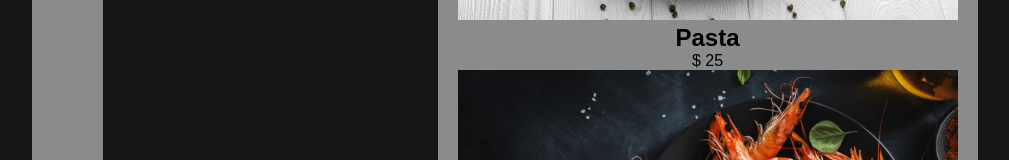
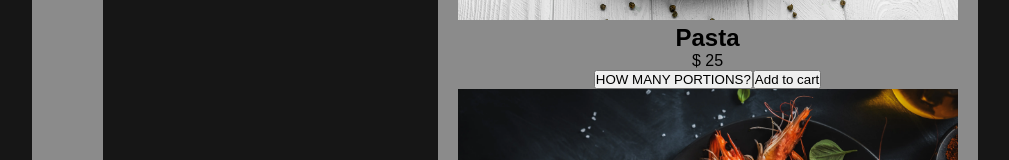
Before and after one commit to kateFrontend/redux-add-to-cart, a React (Create React App) app: page / in a window 1280 px wide. Shown: the part 334-494 px from the top of the page, without its empty margins (135-1144 px from the left). Built offline with nearby package versions, Linux system fonts and the light colour scheme.

Commit message:
add buttons

```diff
--- a/src/Components/DishesComponents/Dish.js
+++ b/src/Components/DishesComponents/Dish.js
@@ -6,6 +6,9 @@ function Dish({ dish }) {
         <img src={`${dish.img}.jpg`}/>
       <h2>{dish.name}</h2>
       <p>$ {dish.price}</p>
+      {/*To fix later*/}
+      <button>HOW MANY PORTIONS?</button>
+      <button>Add to cart</button>
     </div>
   );
 }
```
